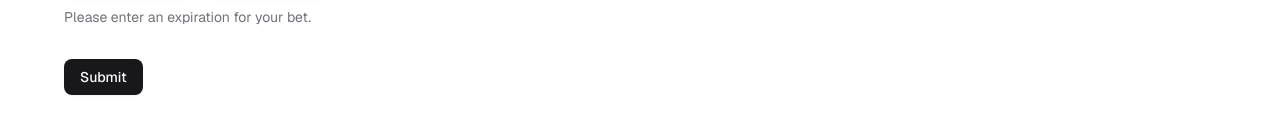
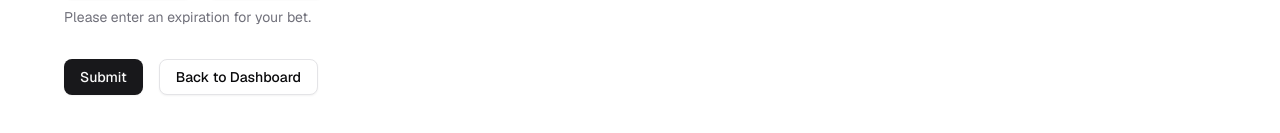
Before and after one commit to Biri0/better, a Next.js app: page /bet/new in a window 1280 px wide. Shown: the part 557-690 px from the top of the page. Built offline with nearby package versions, Linux system fonts and the light colour scheme; no server answers.

Commit message:
Add Back to Dashboard button on bet creation form

```diff
--- a/src/app/bet/new/page.tsx
+++ b/src/app/bet/new/page.tsx
@@ -20,6 +20,7 @@ import { formSchema } from "./schema";
 import { createBet } from "./actions";
 import { Textarea } from "~/components/ui/textarea";
 import Calendar24 from "~/components/calendar-24";
+import Link from "next/link";
 
 export default function NewBetPage() {
   const form = useForm<z.infer<typeof formSchema>>({
@@ -102,7 +103,14 @@ export default function NewBetPage() {
             </FormItem>
           )}
         />
-        <Button type="submit">Submit</Button>
+        <div className="flex gap-4">
+          <Button type="submit">Submit</Button>
+          <Link href="/dashboard">
+            <Button type="button" variant="outline">
+              Back to Dashboard
+            </Button>
+          </Link>
+        </div>
       </form>
     </Form>
   );
```
